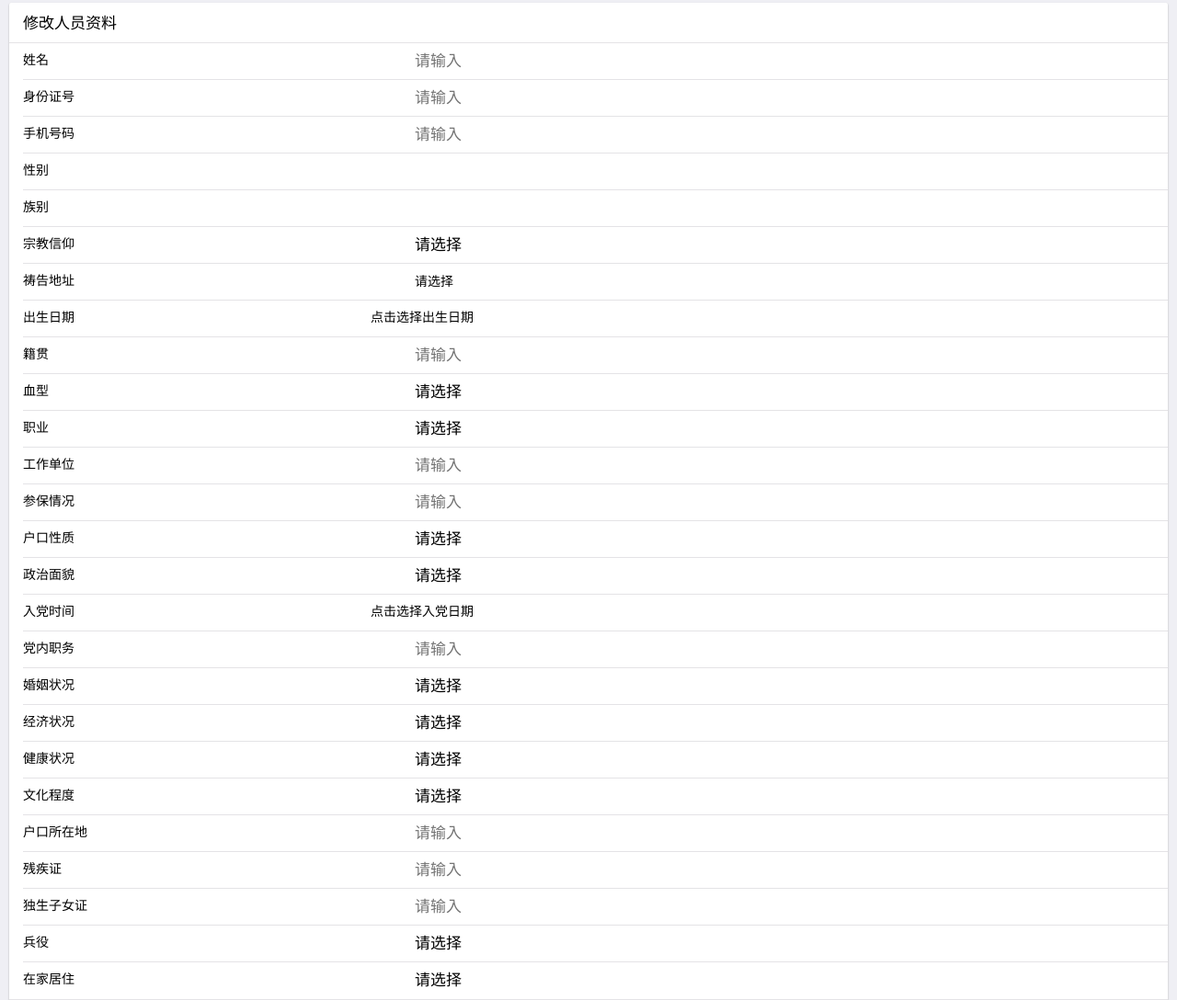
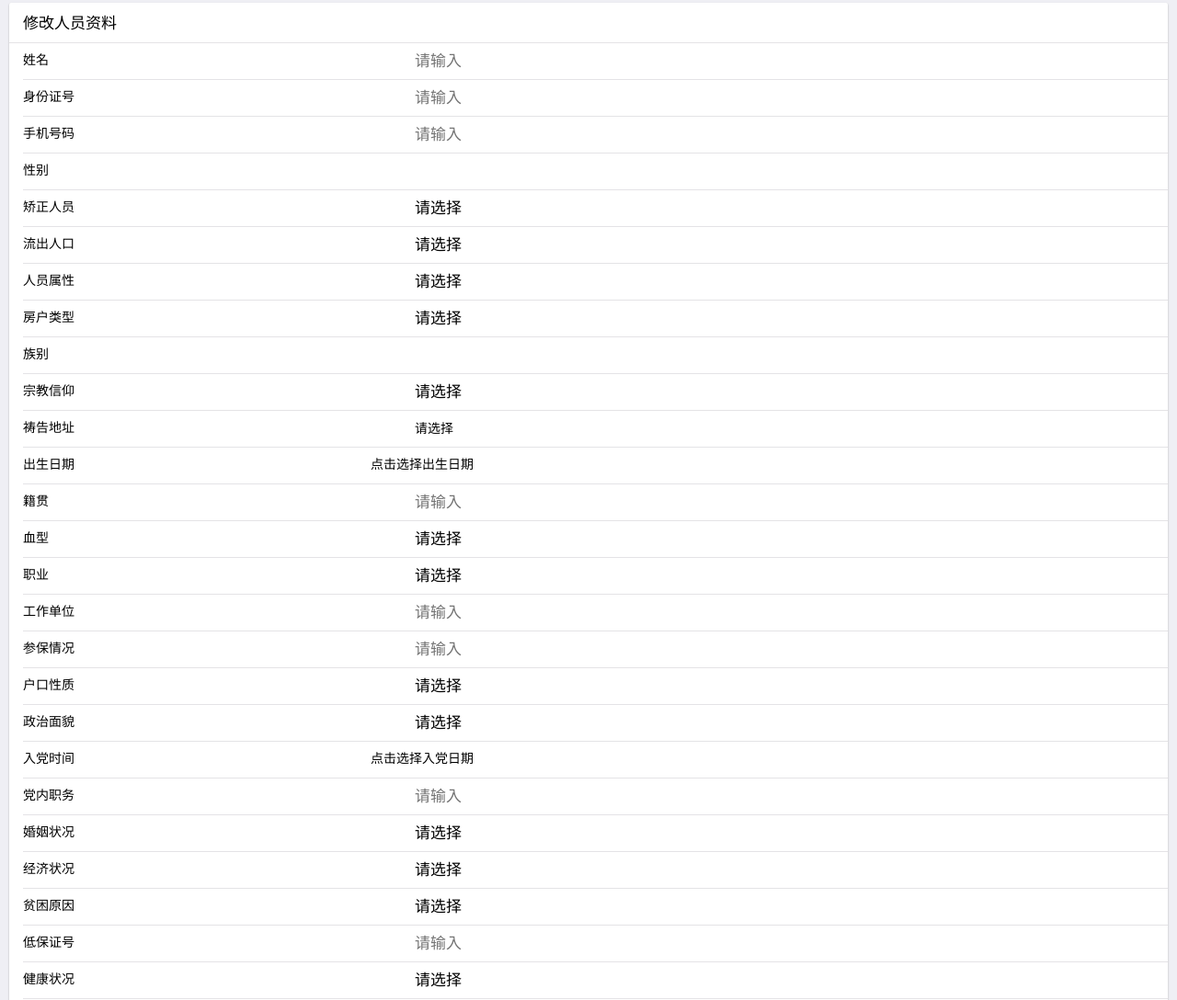
Before and after one commit to SuQiankun/shequ, a plain HTML site: page changePersonInfo.html in a window 1280 px wide. Shown: the part 56-1144 px from the top of the page at 92% size. Drawn offline with Linux system fonts and the light colour scheme.

Commit message:
准备新增详情页面信息,

```diff
--- a/changePersonInfo.html
+++ b/changePersonInfo.html
@@ -23,6 +23,7 @@
 					<div class="mui-card-content">
 						<form class="mui-input-group">
 							<p id="personID" style="display: none;"></p>
+
 							<div class="mui-input-row">
 								<label style="width: 30%;">姓名</label>
 								<input style="width: 65%;" id="nameStr" type="text" class="mui-input-clear" placeholder="请输入" data-input-clear="5"><span class="mui-icon mui-icon-clear mui-hidden"></span>
@@ -43,6 +44,48 @@
 								<select id="sexID" style="width: 65%;" class="mui-btn-block">
 								</select>
 							</div>
+
+							<div class="mui-input-row">
+								<label style="width: 30%;">矫正人员</label>
+								<select id="peo_is_jzry" style="width: 65%;" class="mui-btn-block">
+									<option value=null>请选择</option>
+									<option value="084500e2b1384e809d49b2db44923fd0">是</option>
+									<option value="43420be04461467d963b8936d23a591a">否</option>
+									<option value="6e942eb47c67469db061c86fa65d0025">其他</option>
+								</select>
+							</div>
+
+								<div class="mui-input-row">
+								<label style="width: 30%;">流出人口</label>
+								<select id="peo_is_lcrk" style="width: 65%;" class="mui-btn-block">
+									<option value=null>请选择</option>
+									<option value="084500e2b1384e809d49b2db44923fd0">是</option>
+									<option value="43420be04461467d963b8936d23a591a">否</option>
+									<option value="6e942eb47c67469db061c86fa65d0025">其他</option>
+								</select>
+							</div>
+
+							<div class="mui-input-row">
+								<label style="width: 30%;">人员属性</label>
+								<select id="peo_attr_id" style="width: 65%;" class="mui-btn-block">
+									<option value="">请选择</option>
+									<option value="22f9fd80b30f4f11991d5d0df9ab95c0">基本户</option>
+									<option value="28a7a1d48537487d99ebb7a67d369216">流动户</option>
+									<option value="b42a34d54f7747b491b265d005ba0b46">放心户</option>
+									<option value="ba77736b73374a44811d76d3d496d30a">重点户</option>								</select>
+							</div>
+
+							<div class="mui-input-row">
+								<label style="width: 30%;">房户类型</label>
+								<select id="peo_housetype_id" style="width: 65%;" class="mui-btn-block">
+									<option value="">请选择</option>
+									<option value="3e8c6383eff548f99f7d79fa9e7089ad">流动户</option>
+									<option value="4dc937ab3822453984e0f3daa23f1609">重点户</option>
+									<option value="af6ed92fe96a46df90964ffd21299733">基本户</option>
+									<option value="de7284ead8354c3885210a383de91e54">放心户</option>
+								</select>
+							</div>
+
 
 								<div class="mui-input-row">
 									<label style="width: 30%;">族别</label>
@@ -133,6 +176,20 @@
 								</select>
 							</div>
 
+							<div class="mui-input-row">
+								<label  style="width: 30%;">贫困原因</label>
+								<select id="pinkunyuanyin" name="">
+									<option value="">请选择</option>
+									<option value="">没有劳动力</option>
+									<option value="">没有经济收入</option>
+									<option value="">因病致贫</option>
+								</select>
+							</div>
+
+							<div class="mui-input-row">
+								<label style="width: 35%;">低保证号</label>
+								<input style="width: 65%;" id="dibaozheng" type="text" class="mui-input-clear" placeholder="请输入" data-input-clear="5"><span class="mui-icon mui-icon-clear mui-hidden"></span>
+							</div>
 							<div class="mui-input-row">
 								<label  style="width: 30%;">健康状况</label>
 								<select id="jiankangzhuangkuang" name="">
@@ -296,13 +353,13 @@
 					success:function(data){
 
 						if (data.data == '修改人员资料成功!') {
-							mui.confirm('修改成功!');
+							mui.alert('修改成功!');
 						} else{
-							mui.confirm('修改失败!');
+							mui.alert('修改失败!');
 						}
 					},
 					error:function(xhr,type,errorThrown){
-					mui.confirm('连接失败,请检查网络设置!')
+					mui.alert('连接失败,请检查网络设置!')
 					}
 				});
 
@@ -388,8 +445,8 @@
 							//循环遍历,如果是当前人员 取出数据
 						for (i=0;i<data.data.length;i++) {
 
-							if (data.data[i].peo_id == web.personid) {
-
+						if (data.data[i].peo_id == web.personid) {
+								console.log('进入循环')
 								//兵役状况
 								bingyi = data.data[i].peo_by_id;
 								common.getBingyi('military','military',bingyi);
@@ -408,12 +465,13 @@
 								religion =data.data[i].peo_religion_id;
 								daogao = data.data[i].peo_dao_gao_id;
 
+								console.log('宗教信仰'+religion);
+
 								common.getdaogaoAdress('RELIGION','RELIGION',religion,function(result){
 									document.getElementById("RELIGION").innerHTML = result;
 												var reID =  document.getElementById("RELIGION").value;
 												var numberStr = '';
 												switch (reID){
-
 													case 'e4923f8a70564780876e6f63a5b8a6a0':
 														numberStr = 'yisilanjiao';
 														break;
@@ -482,10 +540,9 @@
 								scid = data.data[i].sc_id;
 								document.getElementById("singlechild").value = common.changestr(scid);
 
+							}
+						//if 判断结束
 
-							}else{
-								return ;
-							}
 						}
 					},
 					error:function(xhr,type,errorThrown){}});});
```
Also changed, not shown: login.html (+2 -1 lines), tab-webview-subpage-about.html (+4 -2 lines), tab-webview-subpage-contact.html (+5 -2 lines), visitList.html (+1 -2 lines), tab-webview-subpage-chat.html (line endings or trailing spaces), 2 other files.
